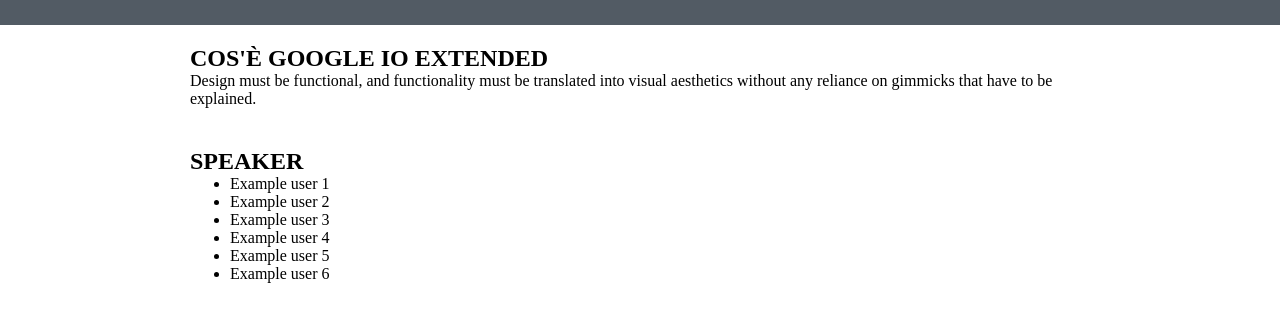
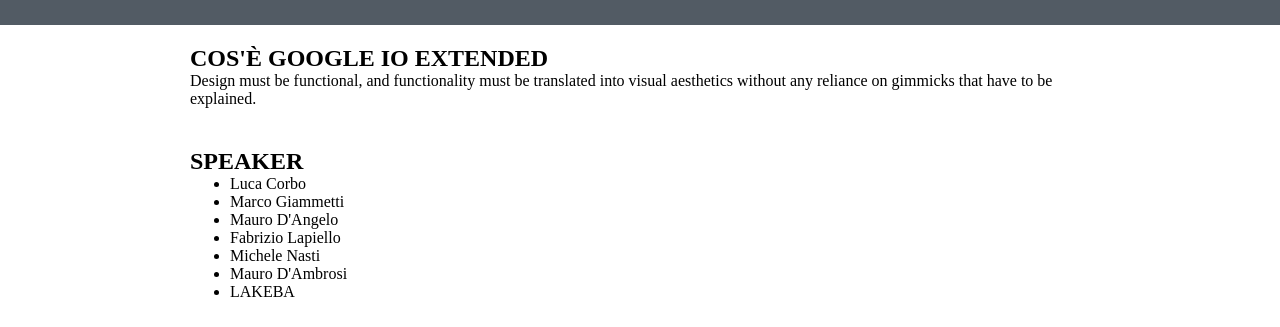
Before and after one commit to gdgcampania/io2017.gdgcampania.com, a React (Create React App) app: page / in a window 1280 px wide. Shown: the part 775-1102 px from the top of the page. Built offline with nearby package versions, Linux system fonts and the light colour scheme.

Commit message:
Add WIP list of talks

```diff
--- a/src/sections/speakers.js
+++ b/src/sections/speakers.js
@@ -4,10 +4,50 @@
 import Wrapper from "../components/wrapper";
 import Title from "../components/title";
 
-const speakers = [1, 2, 3, 4, 5, 6].map(x => ({
-  name: `Example user ${x}`,
-  bio: "Example user"
-}));
+const talks = [
+  {
+    speaker: "Luca Corbo",
+    time: 1800,
+    title: "Ehnanced web reponsive design: RWD++",
+    abstract: ""
+  },
+  {
+    speaker: "Marco Giammetti",
+    time: 1800,
+    title: "Lo sviluppo di Edge Guardian VR",
+    abstract: ""
+  },
+  {
+    speaker: "Mauro D'Angelo",
+    time: 1800,
+    title: "TBD",
+    abstract: ""
+  },
+  {
+    speaker: "Fabrizio Lapiello",
+    time: 1800,
+    title: "From smart gardening to smart everything",
+    abstract: ""
+  },
+  {
+    speaker: "Michele Nasti",
+    time: 1800,
+    title: "Sei abbastanza sveglio per lavorare in Google?",
+    abstract: ""
+  },
+  {
+    speaker: "Mauro D'Ambrosi",
+    time: 1800,
+    title: "TBD",
+    abstract: ""
+  },
+  {
+    speaker: "LAKEBA",
+    time: 1800,
+    title: "TBD",
+    abstract: ""
+  }
+];
 
 export default () => (
   <Section>
@@ -15,7 +55,7 @@
       <Title>Speaker</Title>
 
       <ul>
-        {speakers.map(speaker => <li key={speaker.name}>{speaker.name}</li>)}
+        {talks.map(talk => <li key={talk.speaker}>{talk.speaker}</li>)}
       </ul>
     </Wrapper>
   </Section>
```
